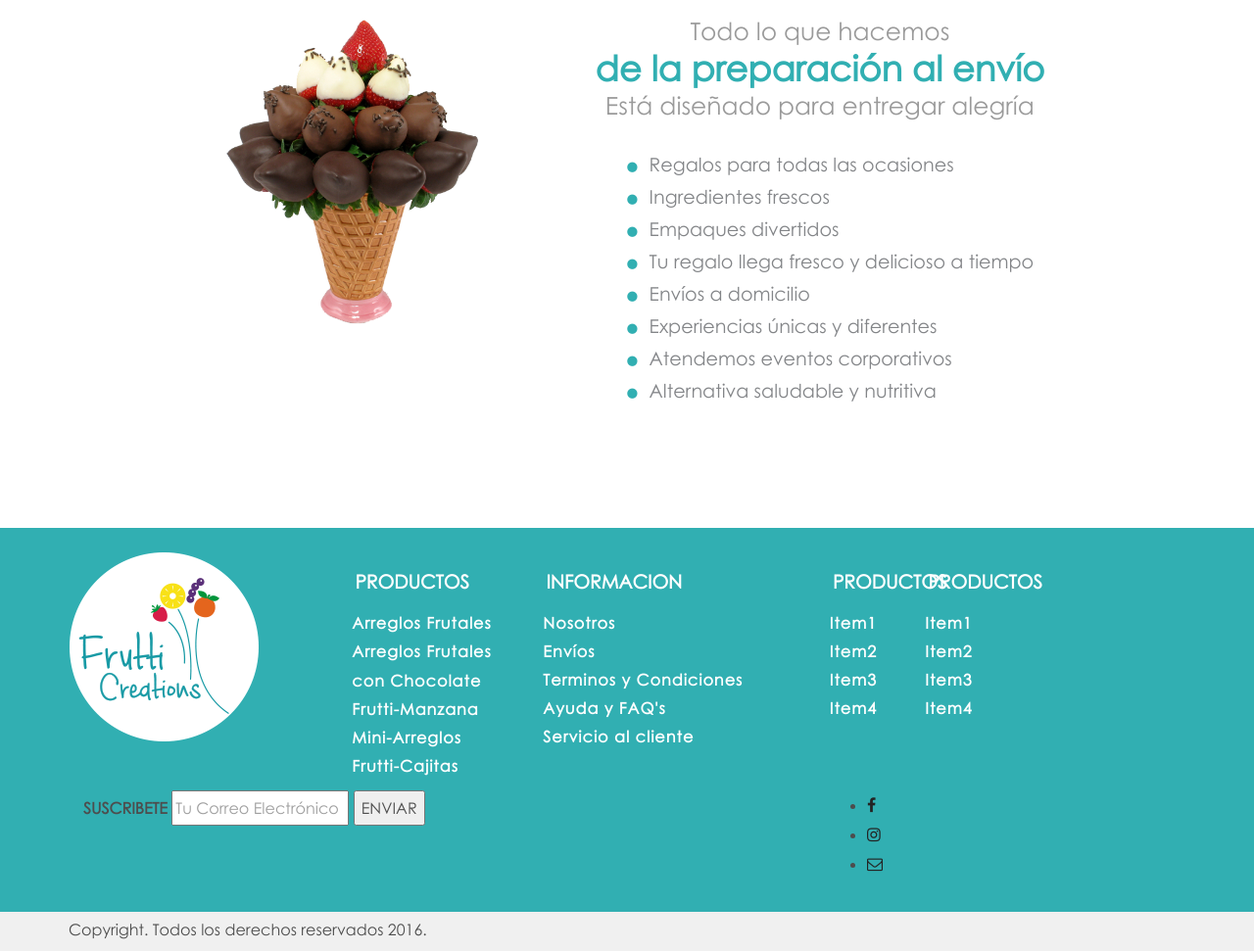
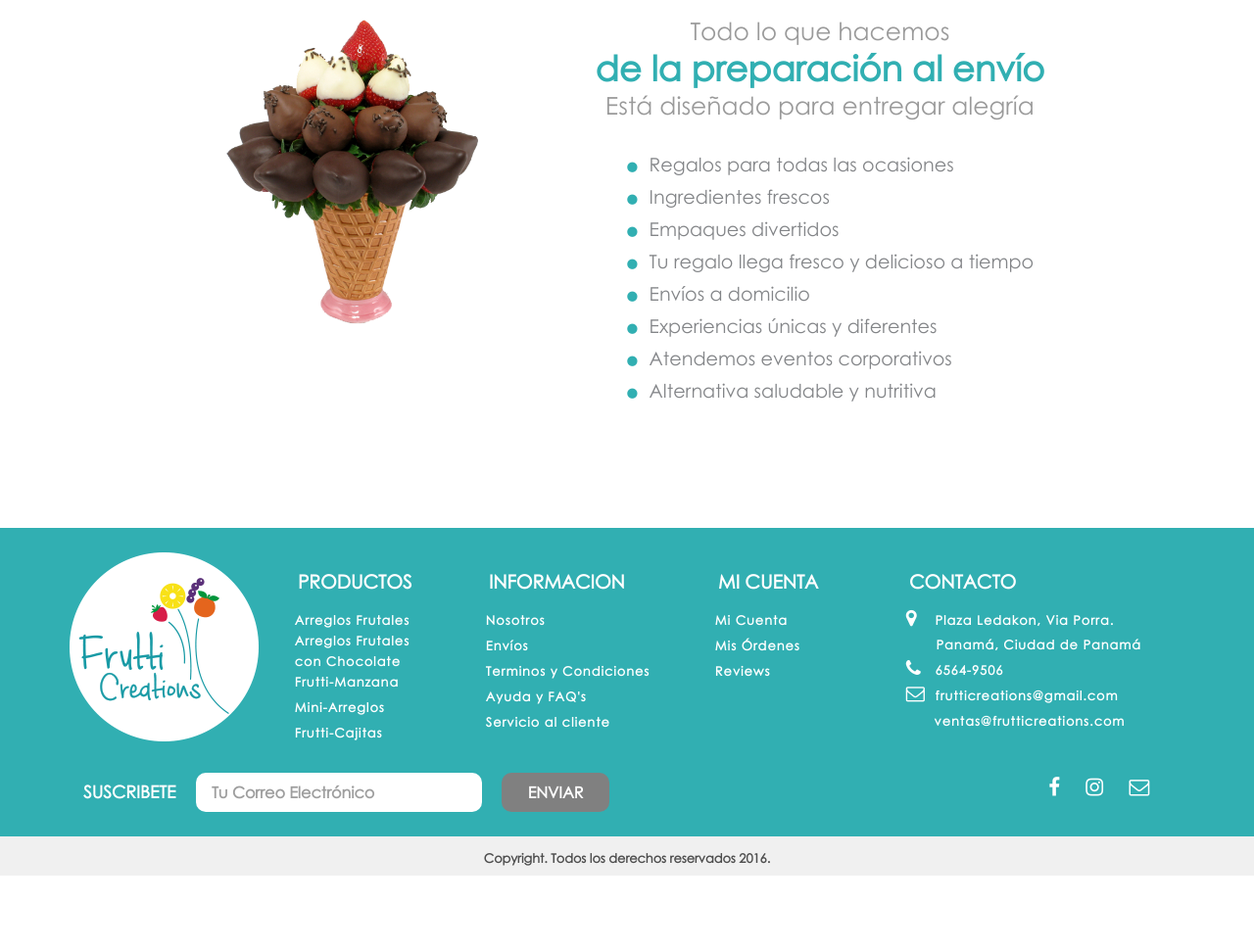
Before and after one commit to mager19/frutticreations, a website: page index.html in a window 1280 px wide. Shown: the part 2407-3378 px from the top of the page at 98% size. After the commit the page ends 3301 px from the top, so only its background shows below. Drawn offline with nearby package versions, Linux system fonts and the light colour scheme; a web font is replaced by a local one.

Commit message:
Creado footer y barra down

```diff
--- a/css/style.css
+++ b/css/style.css
@@ -475,11 +475,14 @@ body > header > div > div > div > div.col-md-12.header__nav > nav > ul > li.drop
 	padding-bottom: 0em!important;
 }
 
-
-.col-md-2a {
-
+.col-md-1a{
+    position: relative;
+    min-height: 1px;
+    padding-right: 15px;
+    padding-left: 15px;
+    width: 12%;
+    float: left;
 }
-
 
 .col-md-2a{
     position: relative;
@@ -558,18 +561,95 @@ body > header > div > div > div > div.col-md-12.header__nav > nav > ul > li.drop
 
 .footer__itemfooter ul li{
 	list-style: none;
-	margin-top: -1px;
+	margin-top: -5px;
 	margin-left: -0.5em;
+	font-weight: bold;
 }
 
 .footer__itemfooter ul li a{
 	color:#fff;
-	font-size: 1em;
+	font-size:0.8em;
 	font-weight: 800;
-	line-height: 10px;
+
+}
+
+.left{
+	margin-left: 2.4em;
+	margin-top: -5px;
+}
+
+
+.left2{
+	margin-left: 1.8em;
+	margin-top: -5px;
+}
+
+.footer__itemfooter ul li a i{
+	font-size: 1.5em;
+	margin-right: 0.5em;
+	min-width: 20px;
+}
+
+.lineh{
+	display: block;
+	line-height: 20px;
 }
 
 
 .footer__itemfooter ul li a span{
 	margin-top: -20px;
 }
+
+.footer__suscribe {
+	margin-top: 1em;
+}
+.footer__suscribe label{
+	color:#fff;
+	font-size: 1.1em;
+}
+
+.footer__suscribe input{
+
+	border-radius: 10px;
+	border: none;
+	margin-left: 1em;
+	padding:0.3em 1em;
+	width: 40%;
+}
+
+.footer__suscribe input::-webkit-input-placeholder{
+	font-weight: 800;
+}
+
+.footer__suscribe input[type="submit"]{
+	background-color: #808080;
+	color:#fff;
+	font-weight: 800;
+	width: 15%;
+}
+
+.footer__logos{
+	text-align: right;
+}
+.footer__logos ul li{
+	display: inline-block;
+	list-style: none;
+}
+
+.footer__logos ul li a i{
+
+	color: #fff;
+	font-size: 1.3em;
+	margin-right:1em;
+	margin-top: 1em;
+}
+
+.barra--down{
+	text-align: center;
+}
+
+.barra--down h4{
+	font-weight: 800;
+	font-size: 0.8em;
+	padding-top: 5px;
+}
--- a/index.html
+++ b/index.html
@@ -285,7 +285,7 @@
 <footer class="footer">
 	<div class="container">
 		<div class="row">
-			<div class="col-md-3 footer__logo">
+			<div class="col-md-2a footer__logo">
 				<img src="img/logo_footer.png" alt="logo footer">
 			</div>
 
@@ -293,14 +293,14 @@
 				<h3>PRODUCTOS</h3>
 				 <ul class="footer_itemfooter__listado">
 				 	<li><a href="#">Arreglos Frutales</a></li>
-				 	<li><a href="#">Arreglos Frutales <span>con Chocolate</span></a></li>
+				 	<li class="lineh"><a href="#">Arreglos Frutales <br><span>con Chocolate</span></a></li>
 				 	<li><a href="#">Frutti-Manzana</a></li>
 				 	<li><a href="#">Mini-Arreglos</a></li>
 				 	<li><a href="#">Frutti-Cajitas</a></li>
 				 </ul>
 			</div>
 
-			<div class="col-md-3 footer__itemfooter">
+			<div class="col-md-2a footer__itemfooter">
 				<h3>INFORMACION</h3>
 				 <ul class="footer_itemfooter__listado">
 				 	<li><a href="#">Nosotros</a></li>
@@ -311,23 +311,23 @@
 				 </ul>
 			</div>
 
-			<div class="col-md-1 footer__itemfooter">
-				<h3>PRODUCTOS</h3>
+			<div class="col-md-2 footer__itemfooter">
+				<h3>MI CUENTA</h3>
 				 <ul class="footer_itemfooter__listado">
-				 	<li><a href="#">Item1</a></li>
-				 	<li><a href="#">Item2</a></li>
-				 	<li><a href="#">Item3</a></li>
-				 	<li><a href="#">Item4</a></li>
+				 	<li><a href="#">Mi Cuenta</a></li>
+				 	<li><a href="#">Mis Órdenes</a></li>
+				 	<li><a href="#">Reviews</a></li>
 				 </ul>
 			</div>
 
 			<div class="col-md-3 footer__itemfooter">
-				<h3>PRODUCTOS</h3>
+				<h3>CONTACTO</h3>
 				 <ul class="footer_itemfooter__listado">
-				 	<li><a href="#">Item1</a></li>
-				 	<li><a href="#">Item2</a></li>
-				 	<li><a href="#">Item3</a></li>
-				 	<li><a href="#">Item4</a></li>
+				 	<li><a href="#"><i class="fa fa-map-marker" aria-hidden="true"></i>Plaza Ledakon, Via Porra.<br>
+				 	<div class="left"><span>Panamá, Ciudad de Panamá</span></div></a></li>
+				 	<li><a href="#"><i class="fa fa-phone" aria-hidden="true"></i>6564-9506</a></li>
+				 	<li><a href="#"><i class="fa fa-envelope-o" aria-hidden="true"></i>frutticreations@gmail.com</a><br>
+				 	<div class="left2"><span><a href="#">ventas@frutticreations.com</a></span></div></li>
 				 </ul>
 			</div>
 
```
